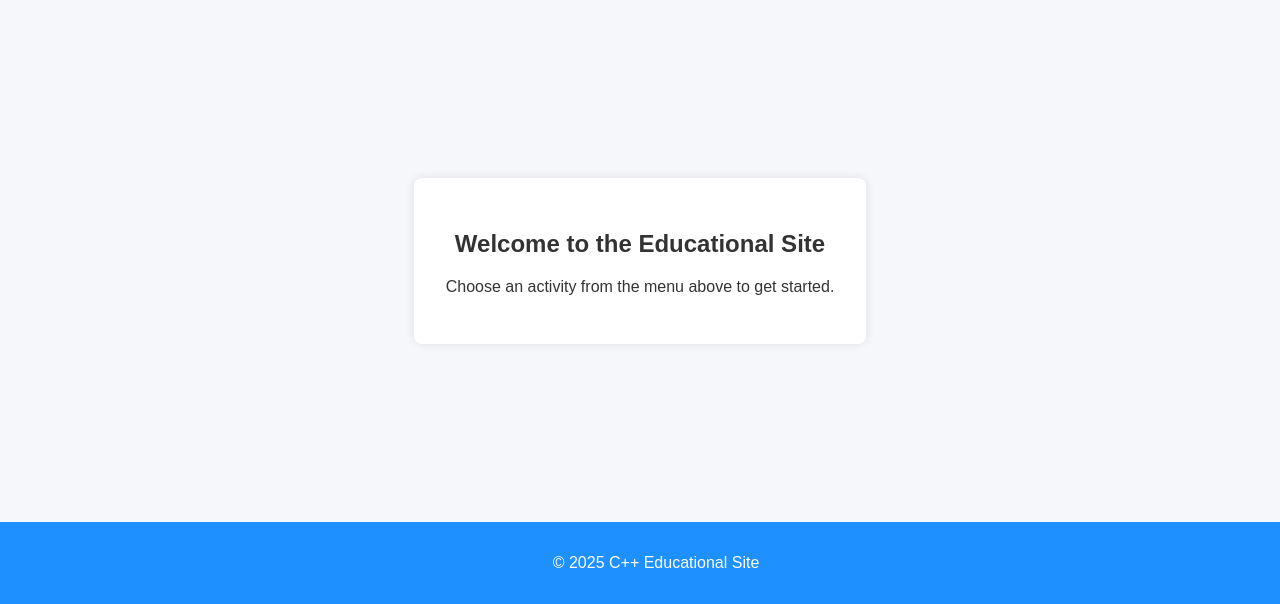
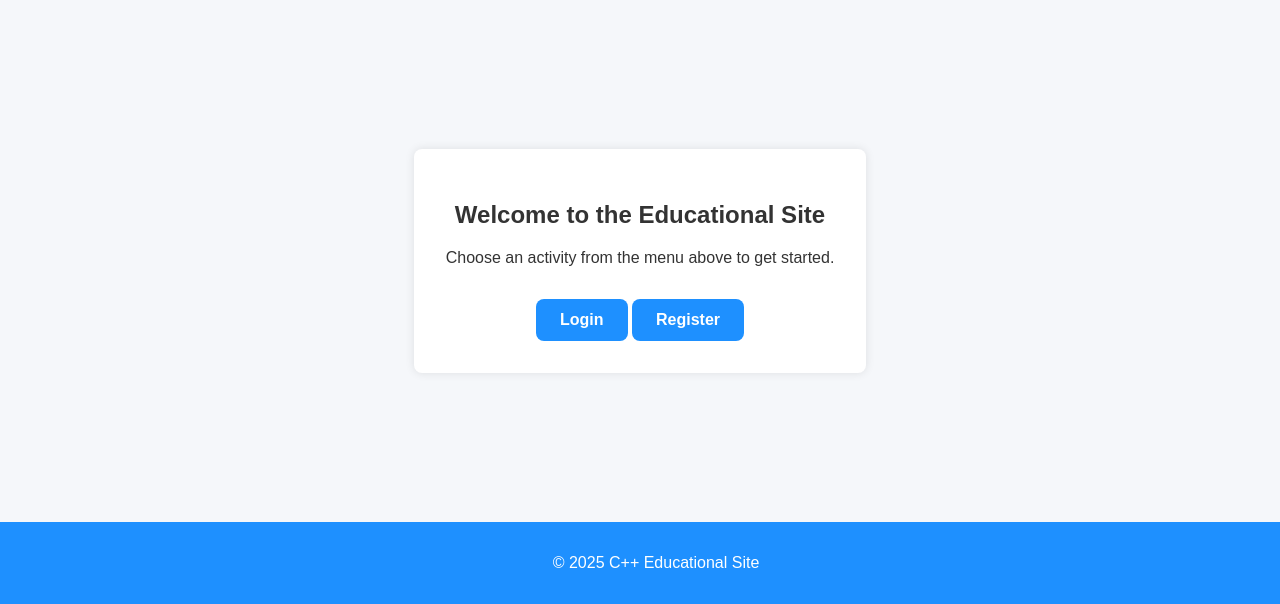
Before and after one commit to Aleksey2509/cpp_trainer_python_proj, a Django app: page / in a window 1280 px wide. Shown: the part 196-800 px from the top of the page. Run offline with Django 5.2, Linux system fonts and the light colour scheme.

Commit message:
Added migrations, and buttons to login/register

```diff
--- a/main_app/templates/base.html
+++ b/main_app/templates/base.html
@@ -28,6 +28,30 @@
         .no-examples-msg {
             text-align: center;
         }
+        .auth-buttons {
+            justify-content: center;
+            margin-top: 2em;
+        }
+
+        .btn {
+            display: inline-block;
+            padding: 0.75em 1.5em;
+            background-color: #1e90ff;
+            color: white;
+            text-decoration: none;
+            border-radius: 8px;
+            font-weight: bold;
+            transition: background-color 0.3s;
+            border: none;
+            cursor: pointer;
+        }
+        .btn:hover {
+            background-color: #006fd6;
+        }
+
+        .auth-buttons .btn:hover {
+            background-color: #006fd6;
+        }
     </style>
 </head>
 <body>
@@ -40,6 +64,10 @@
         <a href="/cpp-quiz/">C++ Quiz</a>
         <a href="/cpp-explanations/">C++ examples with explanations</a>
         <a href="/add-cpp-example/">Add C++ example</a>
+        {% if user.is_authenticated %}
+            <a href="{% url 'my_score' %}">My Score</a>
+            <a href="{% url 'logout' %}">Logout</a>
+        {% endif %}
     </nav>
     <main>
         {% block content %}{% endblock %}
--- a/main_app/templates/home.html
+++ b/main_app/templates/home.html
@@ -2,7 +2,18 @@
 {% block title %}Home | Educational Site{% endblock %}
 {% block content %}
 <div class="home-container">
-    <h2>Welcome to the Educational Site</h2>
+    {% if user.is_authenticated %}
+        <h2>Welcome to the Educational Site, {{ user.username }}</h2>
+    {% else %}
+        <h2>Welcome to the Educational Site</h2>
+    {% endif %}
     <p>Choose an activity from the menu above to get started.</p>
+
+    {% if not user.is_authenticated %}
+        <div class="auth-buttons">
+            <a href="{% url 'login' %}" class="btn">Login</a>
+            <a href="{% url 'register' %}" class="btn">Register</a>
+        </div>
+    {% endif %}
 </div>
 {% endblock %}
```
Also changed, not shown: main_app/migrations/0002_quizattempt.py (added).
